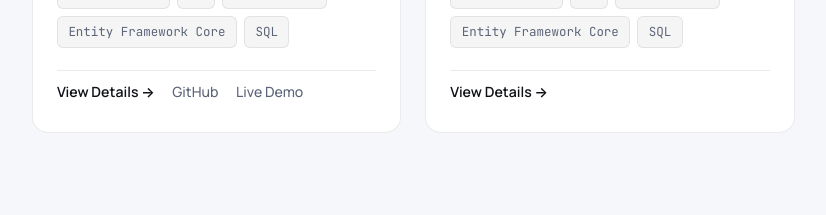
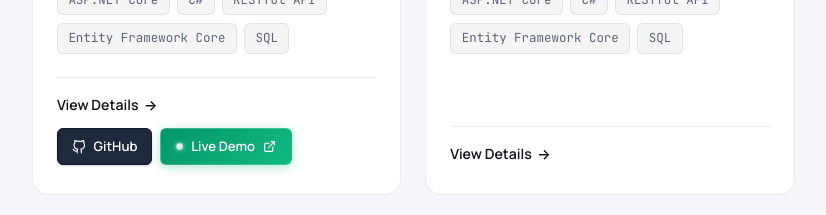
Before and after one commit to ahmeddevcv/Ahmed-Shaban-Portfolio, a React (Vite) app: page / in a window 1280 px wide. Shown: the part 4493-4708 px from the top of the page, without its empty margins (30-856 px from the left). Built offline with nearby package versions, Linux system fonts and the light colour scheme.

Commit message:
Style project GitHub and Live Demo action buttons with modern badges and pulse indicator

```diff
--- a/src/components/ProjectCard.jsx
+++ b/src/components/ProjectCard.jsx
@@ -38,16 +38,44 @@ function ProjectCard({ project, index }) {
         </div>
 
         <div className="project-card-actions">
-          <Link to={`/projects/${project.slug}`}>View Details →</Link>
-          {project.github && (
-            <a href={project.github} target="_blank" rel="noopener noreferrer" className="secondary-link">
-              GitHub
-            </a>
-          )}
-          {project.liveDemo && (
-            <a href={project.liveDemo} target="_blank" rel="noopener noreferrer" className="secondary-link">
-              Live Demo
-            </a>
+          <Link to={`/projects/${project.slug}`} className="project-details-btn">
+            <span>View Details</span>
+            <span aria-hidden="true">→</span>
+          </Link>
+          {(project.github || project.liveDemo) && (
+            <div className="project-links-group">
+              {project.github && (
+                <a
+                  href={project.github}
+                  target="_blank"
+                  rel="noopener noreferrer"
+                  className="project-btn-github"
+                  title="View GitHub Repository"
+                >
+                  <svg width="14" height="14" viewBox="0 0 24 24" fill="none" stroke="currentColor" strokeWidth="2" strokeLinecap="round" strokeLinejoin="round" aria-hidden="true">
+                    <path d="M9 19c-5 1.5-5-2.5-7-3m14 6v-3.87a3.37 3.37 0 0 0-.94-2.61c3.14-.35 6.44-1.54 6.44-7A5.44 5.44 0 0 0 20 4.77 5.07 5.07 0 0 0 19.91 1S18.73.65 16 2.48a13.38 13.38 0 0 0-7 0C6.27.65 5.09 1 5.09 1A5.07 5.07 0 0 0 5 4.77a5.44 5.44 0 0 0-1.5 3.78c0 5.42 3.3 6.61 6.44 7A3.37 3.37 0 0 0 9 18.13V22"></path>
+                  </svg>
+                  <span>GitHub</span>
+                </a>
+              )}
+              {project.liveDemo && (
+                <a
+                  href={project.liveDemo}
+                  target="_blank"
+                  rel="noopener noreferrer"
+                  className="project-btn-live"
+                  title="Open Live Demo"
+                >
+                  <span className="live-pulse-dot" aria-hidden="true"></span>
+                  <span>Live Demo</span>
+                  <svg width="13" height="13" viewBox="0 0 24 24" fill="none" stroke="currentColor" strokeWidth="2.2" strokeLinecap="round" strokeLinejoin="round" aria-hidden="true">
+                    <path d="M18 13v6a2 2 0 0 1-2 2H5a2 2 0 0 1-2-2V8a2 2 0 0 1 2-2h6"></path>
+                    <polyline points="15 3 21 3 21 9"></polyline>
+                    <line x1="10" y1="14" x2="21" y2="3"></line>
+                  </svg>
+                </a>
+              )}
+            </div>
           )}
         </div>
       </div>
--- a/src/pages/ProjectDetails.jsx
+++ b/src/pages/ProjectDetails.jsx
@@ -102,13 +102,32 @@ function ProjectDetails() {
                 <h2>Links</h2>
                 <div className="details-links">
                   {project.github && (
-                    <a href={project.github} target="_blank" rel="noopener noreferrer" className="btn btn-outline-custom">
-                      GitHub
+                    <a
+                      href={project.github}
+                      target="_blank"
+                      rel="noopener noreferrer"
+                      className="project-btn-github project-btn-lg"
+                    >
+                      <svg width="18" height="18" viewBox="0 0 24 24" fill="none" stroke="currentColor" strokeWidth="2" strokeLinecap="round" strokeLinejoin="round" aria-hidden="true">
+                        <path d="M9 19c-5 1.5-5-2.5-7-3m14 6v-3.87a3.37 3.37 0 0 0-.94-2.61c3.14-.35 6.44-1.54 6.44-7A5.44 5.44 0 0 0 20 4.77 5.07 5.07 0 0 0 19.91 1S18.73.65 16 2.48a13.38 13.38 0 0 0-7 0C6.27.65 5.09 1 5.09 1A5.07 5.07 0 0 0 5 4.77a5.44 5.44 0 0 0-1.5 3.78c0 5.42 3.3 6.61 6.44 7A3.37 3.37 0 0 0 9 18.13V22"></path>
+                      </svg>
+                      <span>GitHub Repository</span>
                     </a>
                   )}
                   {project.liveDemo && (
-                    <a href={project.liveDemo} target="_blank" rel="noopener noreferrer" className="btn btn-accent">
-                      Live Demo
+                    <a
+                      href={project.liveDemo}
+                      target="_blank"
+                      rel="noopener noreferrer"
+                      className="project-btn-live project-btn-lg"
+                    >
+                      <span className="live-pulse-dot" aria-hidden="true"></span>
+                      <span>Live Demo</span>
+                      <svg width="15" height="15" viewBox="0 0 24 24" fill="none" stroke="currentColor" strokeWidth="2.2" strokeLinecap="round" strokeLinejoin="round" aria-hidden="true">
+                        <path d="M18 13v6a2 2 0 0 1-2 2H5a2 2 0 0 1-2-2V8a2 2 0 0 1 2-2h6"></path>
+                        <polyline points="15 3 21 3 21 9"></polyline>
+                        <line x1="10" y1="14" x2="21" y2="3"></line>
+                      </svg>
                     </a>
                   )}
                 </div>
--- a/src/styles/global.css
+++ b/src/styles/global.css
@@ -223,6 +223,97 @@ button:focus-visible,
   border-radius: 4px;
 }
 
+/* Project Action Buttons (GitHub & Live Demo) */
+.project-btn-github {
+  display: inline-flex;
+  align-items: center;
+  gap: 0.5rem;
+  padding: 0.45rem 0.85rem;
+  font-family: var(--font-sans);
+  font-size: 0.82rem;
+  font-weight: 600;
+  border-radius: var(--radius-sm);
+  background: rgba(255, 255, 255, 0.05);
+  color: #e2e8f0;
+  border: 1px solid var(--border-color-strong);
+  text-decoration: none;
+  transition: all 0.22s ease;
+  box-shadow: 0 1px 2px rgba(0, 0, 0, 0.2);
+}
+
+.project-btn-github:hover {
+  background: rgba(255, 255, 255, 0.12);
+  color: #ffffff;
+  border-color: rgba(255, 255, 255, 0.35);
+  transform: translateY(-2px);
+  box-shadow: 0 4px 12px rgba(0, 0, 0, 0.3);
+}
+
+[data-theme="light"] .project-btn-github {
+  background: #1e293b;
+  color: #ffffff;
+  border-color: #0f172a;
+}
+
+[data-theme="light"] .project-btn-github:hover {
+  background: #0f172a;
+  color: #ffffff;
+  border-color: #020617;
+  box-shadow: 0 4px 12px rgba(15, 23, 42, 0.25);
+}
+
+.project-btn-live {
+  display: inline-flex;
+  align-items: center;
+  gap: 0.5rem;
+  padding: 0.45rem 0.95rem;
+  font-family: var(--font-sans);
+  font-size: 0.82rem;
+  font-weight: 600;
+  border-radius: var(--radius-sm);
+  background: linear-gradient(135deg, #059669 0%, #10b981 100%);
+  color: #ffffff !important;
+  border: 1px solid rgba(255, 255, 255, 0.2);
+  text-decoration: none;
+  transition: all 0.22s ease;
+  box-shadow: 0 2px 10px rgba(16, 185, 129, 0.35);
+}
+
+.project-btn-live:hover {
+  background: linear-gradient(135deg, #047857 0%, #059669 100%);
+  color: #ffffff !important;
+  transform: translateY(-2px);
+  box-shadow: 0 6px 18px rgba(16, 185, 129, 0.5);
+}
+
+.project-btn-lg {
+  padding: 0.75rem 1.45rem;
+  font-size: 0.92rem;
+  border-radius: var(--radius-md);
+  gap: 0.65rem;
+}
+
+.live-pulse-dot {
+  width: 7px;
+  height: 7px;
+  border-radius: 50%;
+  background-color: #ffffff;
+  box-shadow: 0 0 6px rgba(255, 255, 255, 0.9);
+  display: inline-block;
+  animation: pulseDot 1.8s infinite ease-in-out;
+}
+
+@keyframes pulseDot {
+  0%, 100% {
+    opacity: 1;
+    transform: scale(1);
+  }
+  50% {
+    opacity: 0.35;
+    transform: scale(0.75);
+  }
+}
+
 @media (max-width: 767.98px) {
   :root {
     --section-py: 4.25rem;
--- a/src/styles/projects.css
+++ b/src/styles/projects.css
@@ -100,16 +100,14 @@
   margin-top: auto;
   display: flex;
   align-items: center;
-  gap: 1.1rem;
-  padding-top: 0.6rem;
+  justify-content: space-between;
+  gap: 0.75rem;
+  padding-top: 1rem;
   border-top: 1px solid var(--border-color);
+  flex-wrap: wrap;
 }
 
-.project-card-actions a,
-.project-card-actions button {
-  background: none;
-  border: none;
-  padding: 0;
+.project-details-btn {
   font-family: var(--font-sans);
   font-size: 0.88rem;
   font-weight: 600;
@@ -117,15 +115,21 @@
   display: inline-flex;
   align-items: center;
   gap: 0.35rem;
+  transition: color 0.2s ease, transform 0.2s ease;
+  background: none;
+  border: none;
+  padding: 0;
   cursor: pointer;
 }
 
-.project-card-actions a:hover,
-.project-card-actions button:hover {
+.project-details-btn:hover {
   color: var(--accent-primary);
+  transform: translateX(2px);
 }
 
-.project-card-actions .secondary-link {
-  color: var(--text-secondary);
-  font-weight: 500;
+.project-links-group {
+  display: inline-flex;
+  align-items: center;
+  gap: 0.5rem;
+  flex-wrap: wrap;
 }
```
